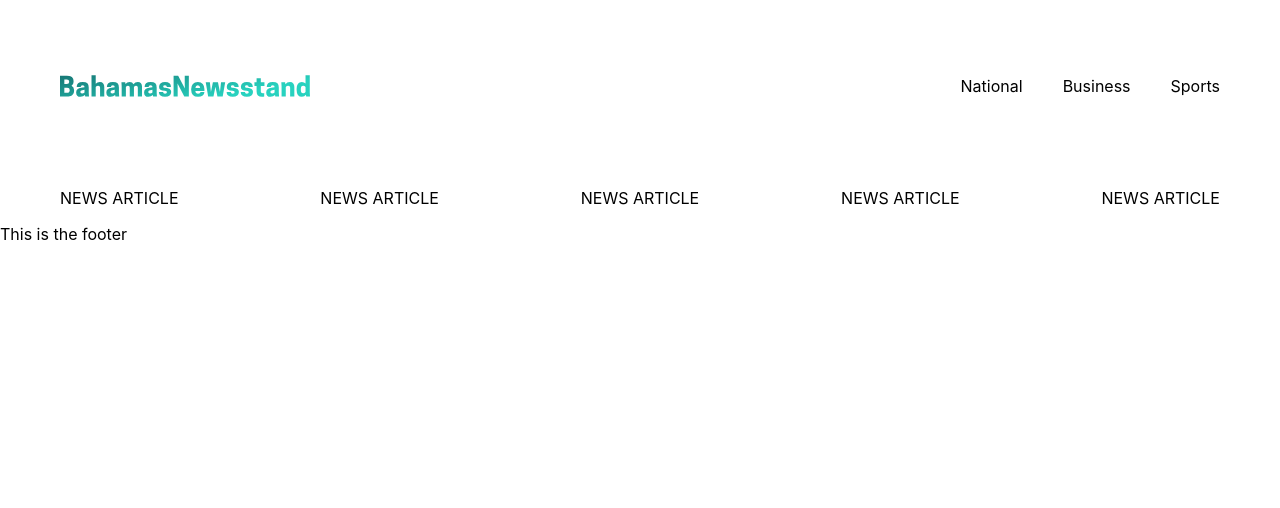
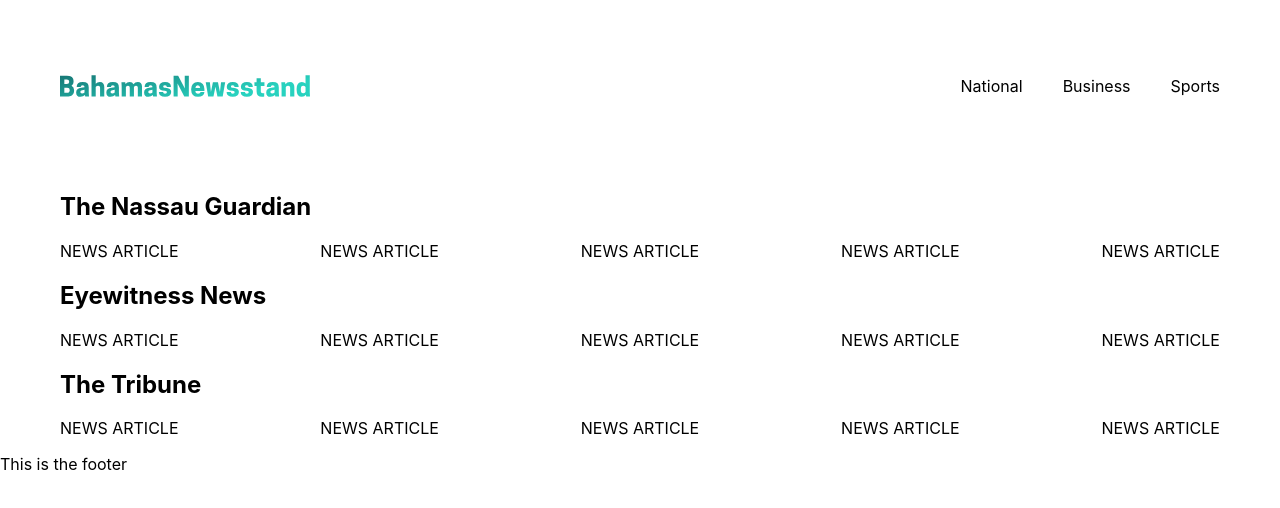
Before and after one commit to RawleSpringer/bahamas-newsstand, a Next.js app: page / in a window 1280 px wide. Shown: the top 508 px of the page. Built offline with nearby package versions, Linux system fonts and the light colour scheme.

Commit message:
Add in HTML structure for home page

```diff
--- a/pages/index.js
+++ b/pages/index.js
@@ -12,7 +12,18 @@
         <meta name="description" content="Bahamian News Aggregator" />
         <link rel="icon" href="/favicon.ico" />
       </Head>
-      <NewsCardList />
+      <section>
+        <h2>The Nassau Guardian</h2>
+        <NewsCardList />
+      </section>
+      <section>
+        <h2>Eyewitness News</h2>
+        <NewsCardList />
+      </section>
+      <section>
+        <h2>The Tribune</h2>
+        <NewsCardList />
+      </section>
     </NewsContainer>
   );
 }
```
